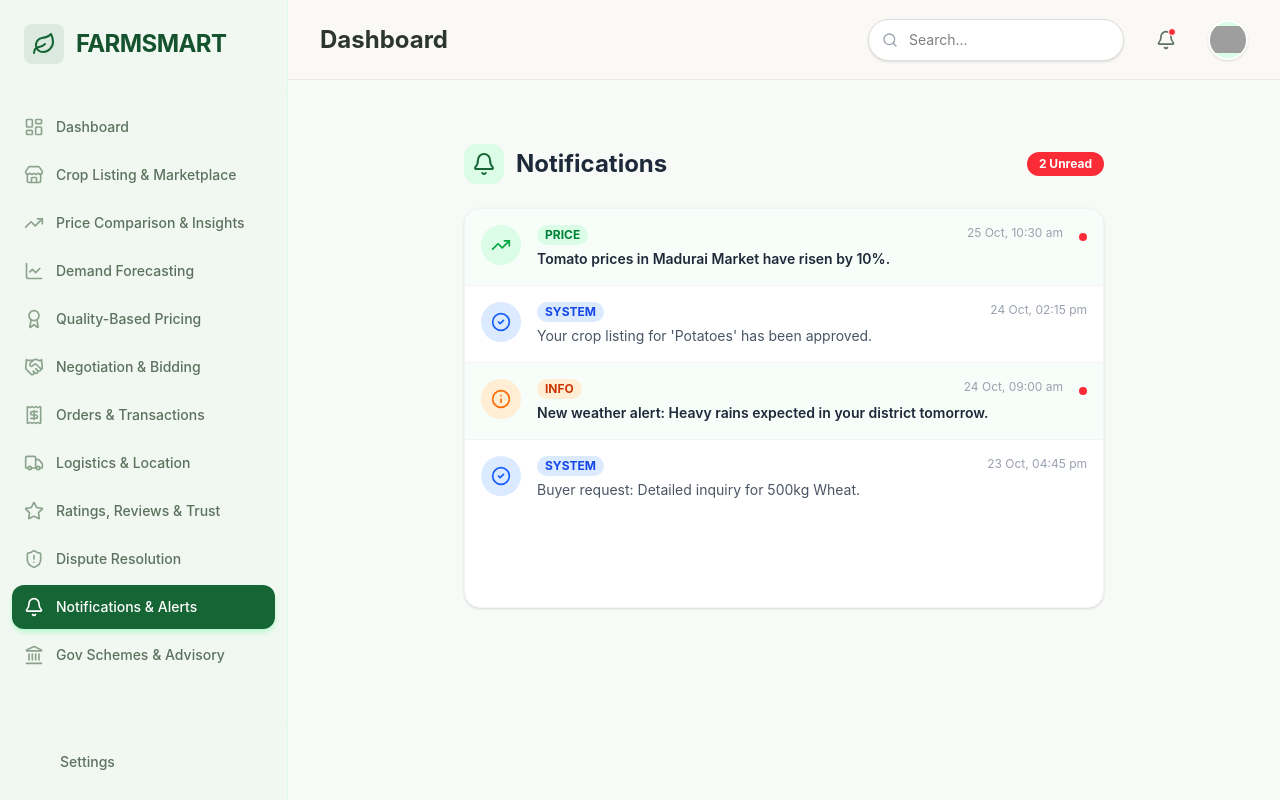
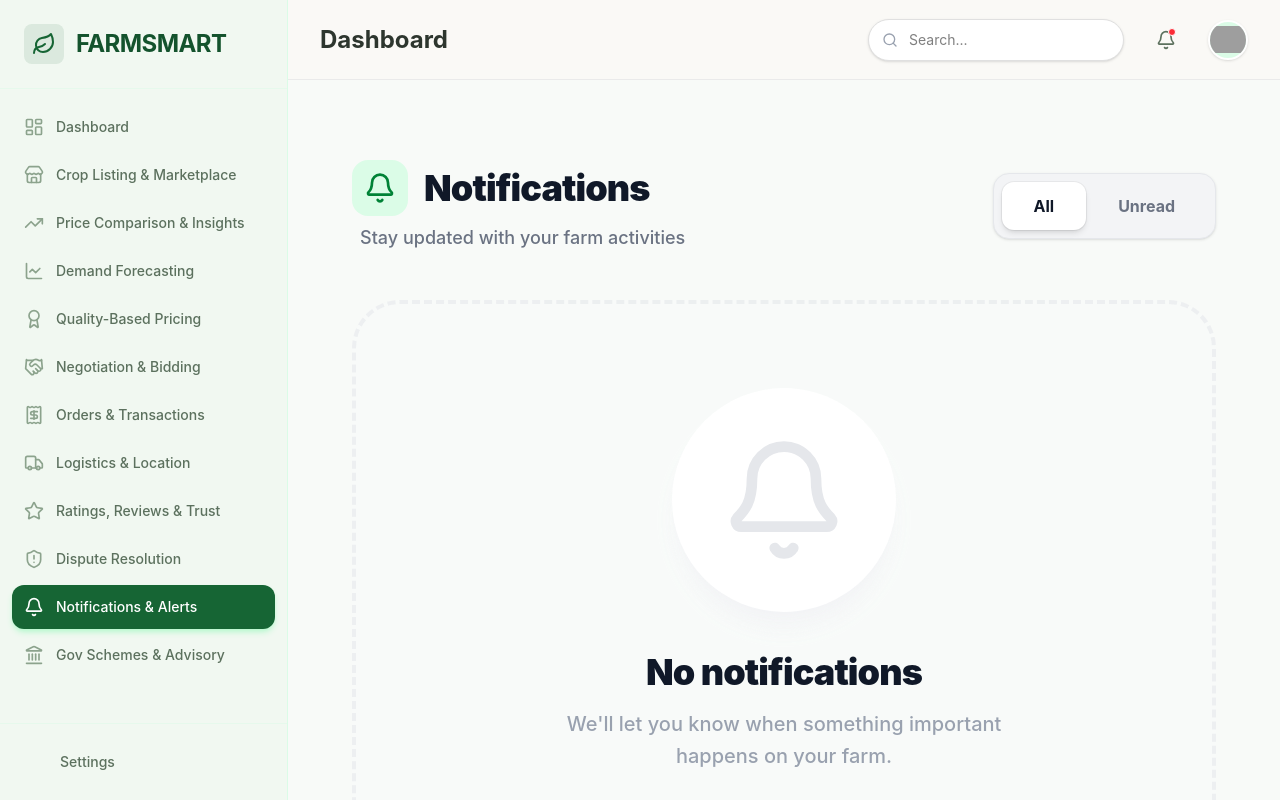
Before and after one commit to SaranHiruthikM/FarmSmart, a React app in the folder frontend/: page /dashboard/notifications in a window 1280 px wide. Built offline with nearby package versions, Linux system fonts and the light colour scheme; grey boxes are pictures that could not be loaded; the HTML template or start-up script is replaced by a standard one.

Commit message:
Changes made to notification page

```diff
--- a/frontend/src/pages/Notifications.jsx
+++ b/frontend/src/pages/Notifications.jsx
@@ -1,58 +1,71 @@
 import { useState, useEffect } from "react";
-import { Loader2, Bell, TrendingUp, Info, CheckCircle2 } from "lucide-react";
+import { Loader2, Bell, TrendingUp, Info, CheckCircle2, AlertTriangle, Trash2 } from "lucide-react";
 import notificationService from "../services/notification.service";
 
 const NotificationIcon = ({ type }) => {
   switch (type) {
     case 'PRICE':
-      return <TrendingUp className="w-5 h-5 text-green-600" />;
+      return <TrendingUp className="w-6 h-6 text-green-600" />;
+    case 'SUCCESS':
     case 'SYSTEM':
-      return <CheckCircle2 className="w-5 h-5 text-blue-600" />;
+      return <CheckCircle2 className="w-6 h-6 text-blue-600" />;
+    case 'WARNING':
+      return <AlertTriangle className="w-6 h-6 text-orange-500" />;
+    case 'ERROR':
+      return <AlertTriangle className="w-6 h-6 text-red-500" />;
     case 'INFO':
     default:
-      return <Info className="w-5 h-5 text-orange-500" />;
+      return <Info className="w-6 h-6 text-gray-500" />;
+  }
+};
+
+const getBgColor = (type, read) => {
+  if (read) return 'bg-gray-100'; // Neutral for read
+  switch (type) {
+    case 'PRICE': return 'bg-green-100';
+    case 'SUCCESS': return 'bg-blue-100';
+    case 'WARNING': return 'bg-orange-100';
+    case 'ERROR': return 'bg-red-100';
+    default: return 'bg-gray-100';
   }
 };
 
 const NotificationItem = ({ notification, onRead }) => {
-  const isPrice = notification.type === 'PRICE';
-
   return (
     <div
       className={`
-                p-4 border-b border-gray-100 last:border-0 hover:bg-gray-50 transition-colors cursor-pointer
-                ${!notification.read ? 'bg-green-50/50' : 'bg-white'}
+                p-5 border-b last:border-0 hover:bg-gray-50 transition-all cursor-pointer rounded-xl mb-3 border
+                ${!notification.read ? 'bg-white border-green-200 shadow-sm relative overflow-hidden' : 'bg-gray-50 border-transparent opacity-75'}
             `}
       onClick={() => onRead(notification.id)}
     >
-      <div className="flex gap-4">
+      {/* Unread Indicator Strip */}
+      {!notification.read && <div className="absolute left-0 top-0 bottom-0 w-1 bg-green-500" />}
+
+      <div className="flex gap-4 items-start">
         <div className={`
-                    w-10 h-10 rounded-full flex items-center justify-center shrink-0
-                    ${isPrice ? 'bg-green-100' : notification.type === 'SYSTEM' ? 'bg-blue-100' : 'bg-orange-100'}
+                    w-12 h-12 rounded-full flex items-center justify-center shrink-0
+                    ${getBgColor(notification.type, false)}
                 `}>
           <NotificationIcon type={notification.type} />
         </div>
         <div className="flex-1">
-          <div className="flex justify-between items-start mb-1">
-            <span className={`
-                            text-xs font-bold px-2 py-0.5 rounded-full
-                            ${isPrice ? 'bg-green-100 text-green-700' : notification.type === 'SYSTEM' ? 'bg-blue-100 text-blue-700' : 'bg-orange-100 text-orange-700'}
-                        `}>
-              {notification.type}
-            </span>
-            <span className="text-xs text-gray-400">
+          <div className="flex justify-between items-start">
+            <h4 className={`text-base font-bold mb-1 ${!notification.read ? 'text-gray-900' : 'text-gray-700'}`}>
+              {notification.type === 'PRICE' ? 'New Bid Received' :
+                notification.type === 'SUCCESS' ? 'Success' :
+                  notification.type === 'WARNING' ? 'Alert' : 'Notification'}
+            </h4>
+            <span className="text-xs text-gray-400 whitespace-nowrap ml-2">
               {new Date(notification.time).toLocaleString('en-IN', {
                 month: 'short', day: 'numeric', hour: '2-digit', minute: '2-digit'
               })}
             </span>
           </div>
-          <p className={`text-sm ${!notification.read ? 'font-semibold text-gray-800' : 'text-gray-600'}`}>
+          <p className={`text-sm ${!notification.read ? 'text-gray-800' : 'text-gray-500'} leading-relaxed`}>
             {notification.message}
           </p>
         </div>
-        {!notification.read && (
-          <div className="w-2 h-2 bg-red-500 rounded-full shrink-0 mt-2" />
-        )}
       </div>
     </div>
   );
@@ -61,17 +74,22 @@ const NotificationItem = ({ notification, onRead }) => {
 function Notifications() {
   const [notifications, setNotifications] = useState([]);
   const [loading, setLoading] = useState(true);
+  const [filter, setFilter] = useState('ALL'); // ALL, UNREAD
 
   useEffect(() => {
     fetchNotifications();
+    const interval = setInterval(fetchNotifications, 5000);
+    return () => clearInterval(interval);
   }, []);
 
   const fetchNotifications = async () => {
     try {
+      if (notifications.length === 0) setLoading(true);
       const data = await notificationService.getNotifications();
-      // Sort by time (newest first)
       data.sort((a, b) => new Date(b.time) - new Date(a.time));
+      if (data.length !== notifications.length || loading) {
         setNotifications(data);
+      }
     } catch (error) {
       console.error(error);
     } finally {
@@ -86,43 +104,81 @@ function Notifications() {
     ));
   };
 
+  const handleMarkAllRead = async () => {
+    await notificationService.markAllAsRead();
+    setNotifications(prev => prev.map(n => ({ ...n, read: true })));
+  };
+
   const unreadCount = notifications.filter(n => !n.read).length;
+  const displayedNotifications = filter === 'UNREAD' ? notifications.filter(n => !n.read) : notifications;
 
-  if (loading) return (
+  if (loading && notifications.length === 0) return (
     <div className="flex justify-center items-center h-[60vh]">
-      <Loader2 className="animate-spin text-primary w-10 h-10" />
+      <Loader2 className="animate-spin text-green-600 w-10 h-10" />
     </div>
   );
 
   return (
-    <div className="max-w-2xl mx-auto px-4 py-8">
-      <div className="flex items-center justify-between mb-6">
-        <div className="flex items-center gap-3">
-          <div className="bg-green-100 p-2 rounded-xl">
-            <Bell className="w-6 h-6 text-primary" />
+    <div className="w-full max-w-[1920px] mx-auto px-8 py-12">
+      {/* Header Section */}
+      <div className="flex flex-col md:flex-row md:items-center justify-between mb-12">
+        <div>
+          <div className="flex items-center gap-4 mb-2">
+            <div className="p-3 bg-green-100 rounded-2xl">
+              <Bell className="w-8 h-8 text-green-700" />
             </div>
-          <h1 className="text-2xl font-bold text-gray-800">Notifications</h1>
+            <h1 className="text-4xl font-black text-gray-900 tracking-tight">Notifications</h1>
           </div>
+          <p className="text-gray-500 text-lg font-medium ml-2">Stay updated with your farm activities</p>
+        </div>
+
+        <div className="flex bg-gray-100 p-2 rounded-2xl mt-6 md:mt-0 shadow-sm border border-gray-200">
+          <button
+            onClick={() => setFilter('ALL')}
+            className={`px-8 py-3 rounded-xl text-base font-bold transition-all ${filter === 'ALL' ? 'bg-white text-gray-900 shadow-md ring-1 ring-black/5' : 'text-gray-500 hover:text-gray-700'}`}
+          >
+            All
+          </button>
+          <button
+            onClick={() => setFilter('UNREAD')}
+            className={`px-8 py-3 rounded-xl text-base font-bold transition-all flex items-center gap-3 ${filter === 'UNREAD' ? 'bg-green-600 text-white shadow-lg shadow-green-200' : 'text-gray-500 hover:text-gray-700'}`}
+          >
+            Unread
+            {unreadCount > 0 && <span className={`text-xs px-2 py-1 rounded-lg ${filter === 'UNREAD' ? 'bg-white/20 text-white' : 'bg-green-500 text-white'}`}>{unreadCount}</span>}
+          </button>
+        </div>
+      </div>
+
+      {/* Notifications List */}
+      <div className="min-h-[70vh]">
+        {displayedNotifications.length > 0 ? (
+          <div className="space-y-4 max-w-5xl mx-auto">
+            <div className="flex justify-end mb-4">
               {unreadCount > 0 && (
-          <span className="bg-red-500 text-white text-xs font-bold px-3 py-1 rounded-full">
-            {unreadCount} Unread
-          </span>
+                <button onClick={handleMarkAllRead} className="px-4 py-2 rounded-xl text-sm font-bold text-green-700 bg-green-50 hover:bg-green-100 transition-colors flex items-center gap-2">
+                  <CheckCircle2 className="w-4 h-4" /> Mark all as read
+                </button>
               )}
             </div>
-
-      <div className="bg-white rounded-2xl shadow-sm border border-gray-100 overflow-hidden min-h-[400px]">
-        {notifications.length > 0 ? (
-          notifications.map(notification => (
+            {displayedNotifications.map(notification => (
               <NotificationItem
                 key={notification.id}
                 notification={notification}
                 onRead={handleRead}
               />
-          ))
+            ))}
+          </div>
         ) : (
-          <div className="flex flex-col items-center justify-center h-full py-20 text-gray-400">
-            <Bell className="w-12 h-12 mb-4 opacity-20" />
-            <p>No new notifications</p>
+          <div className="flex flex-col items-center justify-center h-[70vh] text-center bg-gray-50/30 rounded-[3rem] border-4 border-dashed border-gray-200/60 group hover:bg-gray-50/50 transition-colors">
+            <div className="bg-white p-12 rounded-full shadow-xl shadow-gray-100 mb-10 group-hover:scale-110 transition-transform duration-300">
+              <Bell className="w-32 h-32 text-gray-200" />
+            </div>
+            <h3 className="text-4xl font-black text-gray-900 mb-4 tracking-tight">No notifications</h3>
+            <p className="text-gray-400 text-xl max-w-lg font-medium leading-relaxed">
+              {filter === 'UNREAD'
+                ? "You're all caught up! Switch to 'All' to view your notification history."
+                : "We'll let you know when something important happens on your farm."}
+            </p>
           </div>
         )}
       </div>
--- a/frontend/src/services/notification.service.js
+++ b/frontend/src/services/notification.service.js
@@ -1,56 +1,85 @@
-import notificationData from "../mock/notifications.json";
-
-// Simulate API delay
-const delay = (ms) => new Promise((resolve) => setTimeout(resolve, ms));
+import authService from "./auth.service";
 
 class NotificationService {
     constructor() {
-        // Initialize from mock data or local storage to persist changes in session
-        const storedSettings = localStorage.getItem("notification_settings");
-        this.settings = storedSettings ? JSON.parse(storedSettings) : notificationData.settings;
-
-        // For notifications list, we just read from mock for now, but could be stateful
-        this.notifications = notificationData.list;
+        this.STORAGE_KEY = "farmsmart_notifications";
     }
 
-    async getNotifications() {
-        await delay(300);
-        return [...this.notifications];
+    // Helper to get current user
+    _getUser() {
+        return authService.getCurrentUser();
     }
 
-    async getSettings() {
-        await delay(200);
-        return { ...this.settings };
+    // Get notifications for the current user
+    async getNotifications() {
+        const user = this._getUser();
+        if (!user) return [];
+
+        const allNotifications = JSON.parse(localStorage.getItem(this.STORAGE_KEY) || "[]");
+
+        // Filter notifications meant for this user
+        return allNotifications.filter(n => n.userId === user.id).sort((a, b) => new Date(b.time) - new Date(a.time));
     }
 
-    async updateSettings(newSettings) {
-        await delay(300);
-        this.settings = { ...this.settings, ...newSettings };
-        localStorage.setItem("notification_settings", JSON.stringify(this.settings));
-        return { success: true, settings: this.settings };
+    // Add a notification
+    // targetUserId: ID of the user who should receive this
+    // message: text
+    // type: 'INFO', 'SUCCESS', 'WARNING', 'ERROR', 'PRICE', 'SYSTEM'
+    // link: optional link to redirect
+    async addNotification(targetUserId, message, type = 'INFO', link = null) {
+        if (!targetUserId) return;
+
+        const newNotification = {
+            id: Date.now().toString() + Math.random().toString(36).substr(2, 9),
+            userId: targetUserId,
+            message,
+            type,
+            link,
+            read: false,
+            time: new Date().toISOString()
+        };
+
+        const allNotifications = JSON.parse(localStorage.getItem(this.STORAGE_KEY) || "[]");
+        allNotifications.push(newNotification);
+
+        // Limit storage to last 50 notifications per user (clean up old ones)
+        // This is a naive cleanup for simplicity
+        if (allNotifications.length > 200) {
+            allNotifications.splice(0, allNotifications.length - 200);
+        }
+
+        localStorage.setItem(this.STORAGE_KEY, JSON.stringify(allNotifications));
+        return newNotification;
     }
 
-    async updateSMSSettings(enabled) {
-        return this.updateSettings({ sms: enabled });
+    // Mark as read
+    async markAsRead(id) {
+        const allNotifications = JSON.parse(localStorage.getItem(this.STORAGE_KEY) || "[]");
+        const index = allNotifications.findIndex(n => n.id === id);
+
+        if (index !== -1) {
+            allNotifications[index].read = true;
+            localStorage.setItem(this.STORAGE_KEY, JSON.stringify(allNotifications));
+        }
     }
 
-    async createPriceAlert(cropId, priceThreshold) {
-        await delay(500);
-        console.log(`[Mock API] Price Alert Created: Crop ${cropId} >= ${priceThreshold}`);
-        return {
-            success: true,
-            message: `Alert set for price ≥ ₹${priceThreshold}`,
-            data: { cropId, priceThreshold, active: true }
-        };
+    // Mark all as read for current user
+    async markAllAsRead() {
+        const user = this._getUser();
+        if (!user) return;
+
+        const allNotifications = JSON.parse(localStorage.getItem(this.STORAGE_KEY) || "[]");
+        const updated = allNotifications.map(n =>
+            n.userId === user.id ? { ...n, read: true } : n
+        );
+
+        localStorage.setItem(this.STORAGE_KEY, JSON.stringify(updated));
     }
 
-    async markAsRead(id) {
-        await delay(100);
-        const index = this.notifications.findIndex(n => n.id === id);
-        if (index !== -1) {
-            this.notifications[index].read = true;
-        }
-        return { success: true };
+    // Get unread count
+    async getUnreadCount() {
+        const notifications = await this.getNotifications();
+        return notifications.filter(n => !n.read).length;
     }
 }
 
```
Also changed, not shown: frontend/src/components/marketplace/NegotiationModal.jsx (+25 -6 lines), frontend/src/services/crop.service.js (+27 -1 lines), frontend/src/services/dispute.service.js (+52 -39 lines), frontend/src/services/negotiation.service.js (+39 -1 lines), frontend/src/services/order.service.js (+55 -3 lines). Lines whose indentation alone changed are shown as unchanged.
